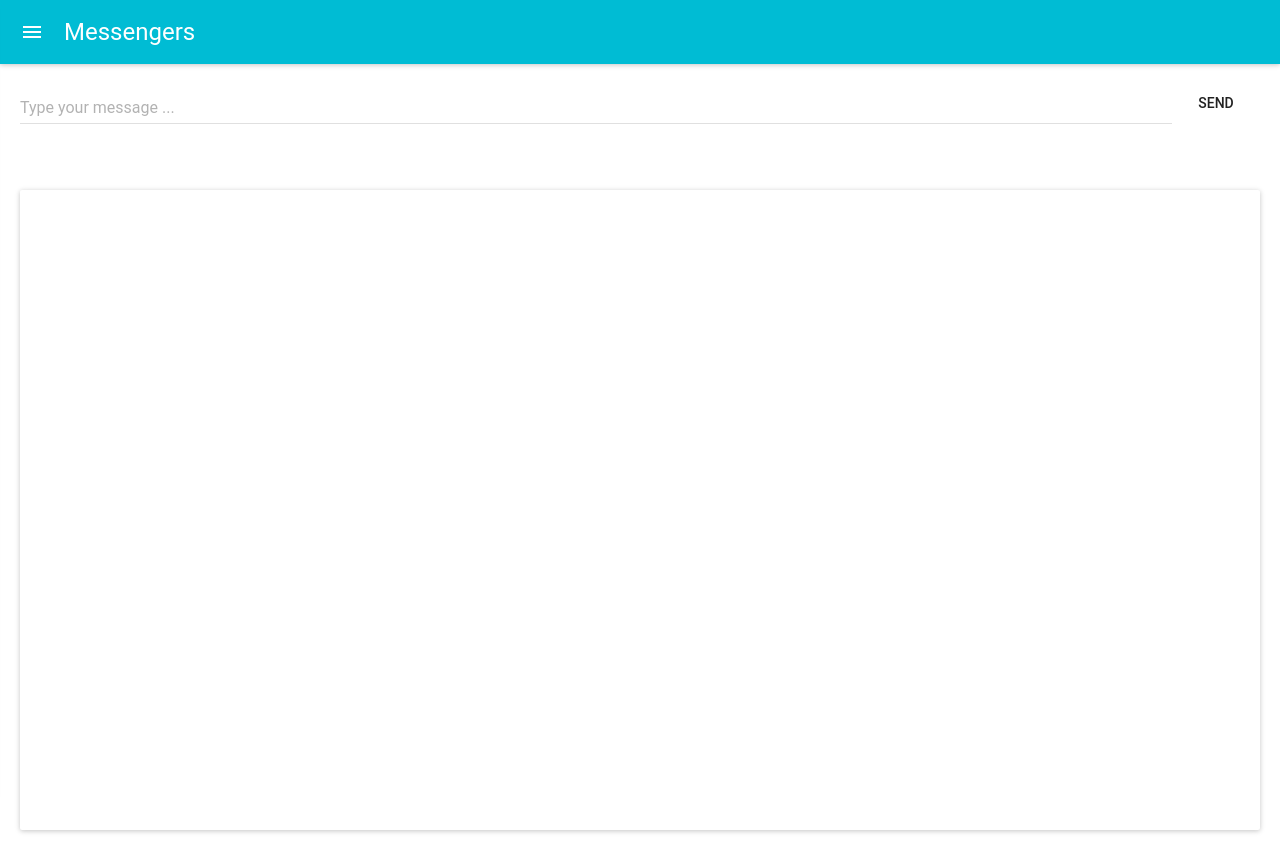
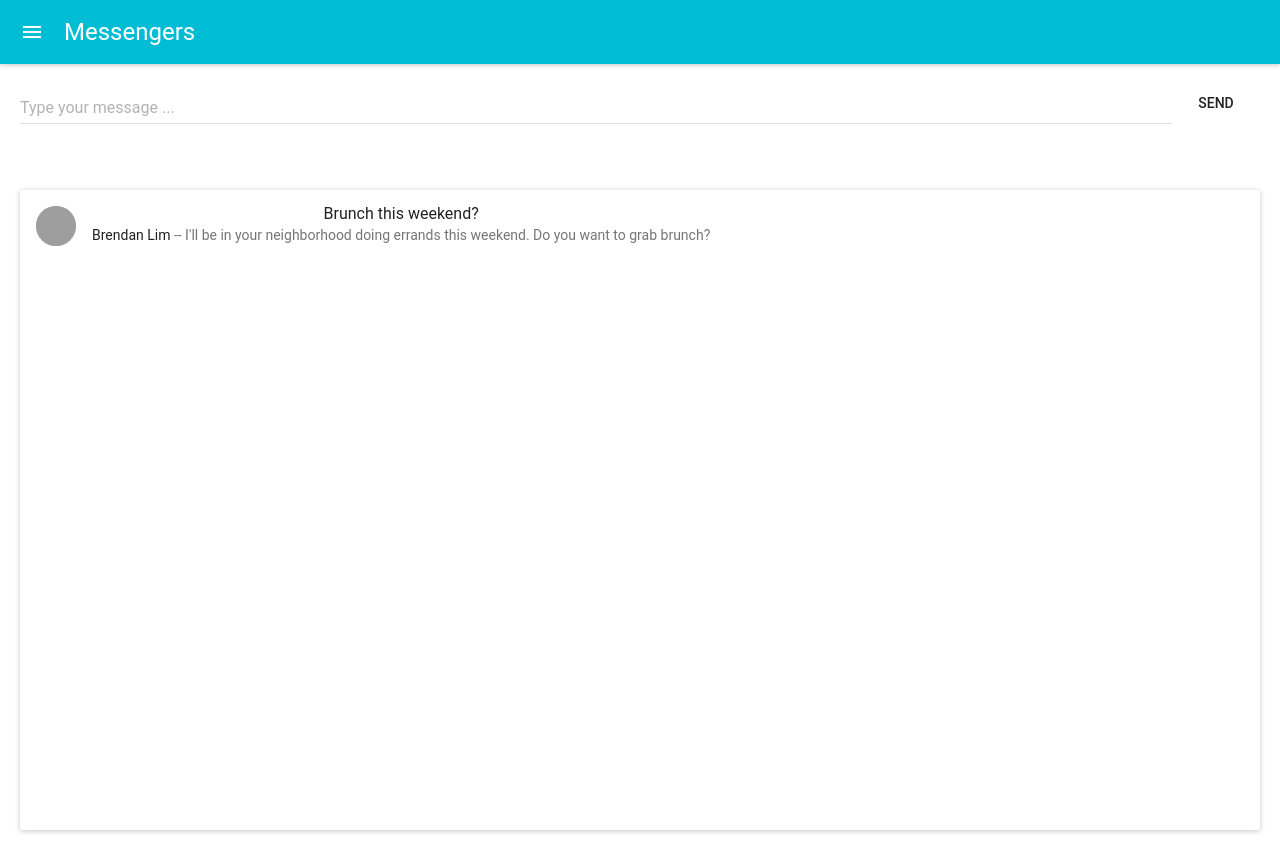
Before and after one commit to infoshareacademy/jfddl5-messengers-app, a React (Create React App) app: page /messages in a window 1280 px wide. Built offline with nearby package versions, Linux system fonts and the light colour scheme; grey boxes are pictures that could not be loaded.

Commit message:
list component

```diff
--- a/src/App.js
+++ b/src/App.js
@@ -1,7 +1,5 @@
 import React from 'react'
 import { BrowserRouter as Router, Route } from 'react-router-dom'
-
-import MessengersPaper from './components/MessengersPaper'
 import MessagesView from './views/MessagesView'
 import LastMessagesView from './views/LastMessagesView'
 import FindMessagesView from './views/FindMessagesView'
--- /dev/null
+++ b/src/components/ElementOfList.js
@@ -0,0 +1,35 @@
+import React from 'react'
+import { List, ListItem } from 'material-ui/List';
+import Avatar from 'material-ui/Avatar';
+import { grey400, darkBlack, lightBlack } from 'material-ui/styles/colors';
+
+const styles = {
+    display: 'flex',
+    width: '90vw',
+    textAlign: 'center',
+}
+
+const constainerStyles = {
+    display: 'block',
+    textAlign: 'center'
+}
+
+const MessageBox = () => (
+    <div style={constainerStyles}>
+        <ListItem
+            style={styles}
+            leftAvatar={<Avatar src="images/ok-128.jpg" />}
+            primaryText="Brunch this weekend?"
+            secondaryText={
+                <p>
+                    <span style={{ color: darkBlack }}>Brendan Lim</span> --
+                    I&apos;ll be in your neighborhood doing errands this weekend. Do you want to grab brunch?
+            </p>
+            }
+            secondaryTextLines={2}
+        />
+    </div>
+)
+
+
+export default MessageBox
--- /dev/null
+++ b/src/components/List.js
@@ -0,0 +1,12 @@
+import React from 'react'
+import ElementOfList from './ElementOfList'
+
+const List = () => (
+    <div>
+        <ElementOfList />
+    </div>
+)
+
+
+
+export default List
--- a/src/views/MessagesView/MessagesView.js
+++ b/src/views/MessagesView/MessagesView.js
@@ -2,6 +2,7 @@ import React from 'react'
 import TextField from 'material-ui/TextField';
 import Paper from 'material-ui/Paper';
 import FlatButton from 'material-ui/FlatButton';
+import List from '../../components/List'
 
 const displayStyles = {
     display: 'flex',
@@ -29,11 +30,13 @@ const MessagesView = () => (
             multiLine={true}
             rowsMax={4}
             fullWidth={true}
-        />
+            />
         <FlatButton label="Send" />
         </div>
         <div><br />
-            <Paper style={style} zDepth={1} />
+            <Paper style={style} zDepth={1} >
+            <List />
+            </Paper>
         </div>
     </div>
 )
```
